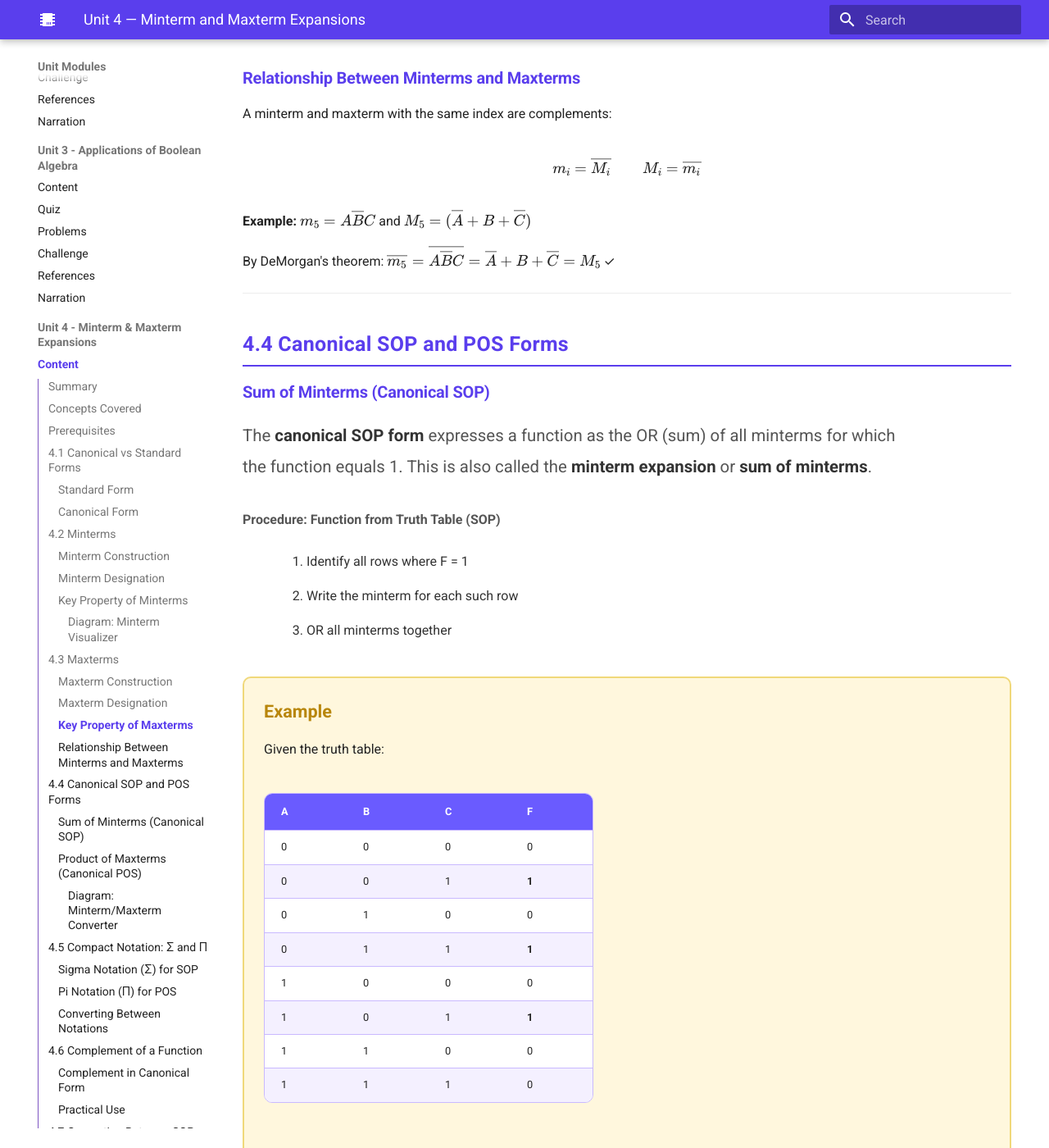
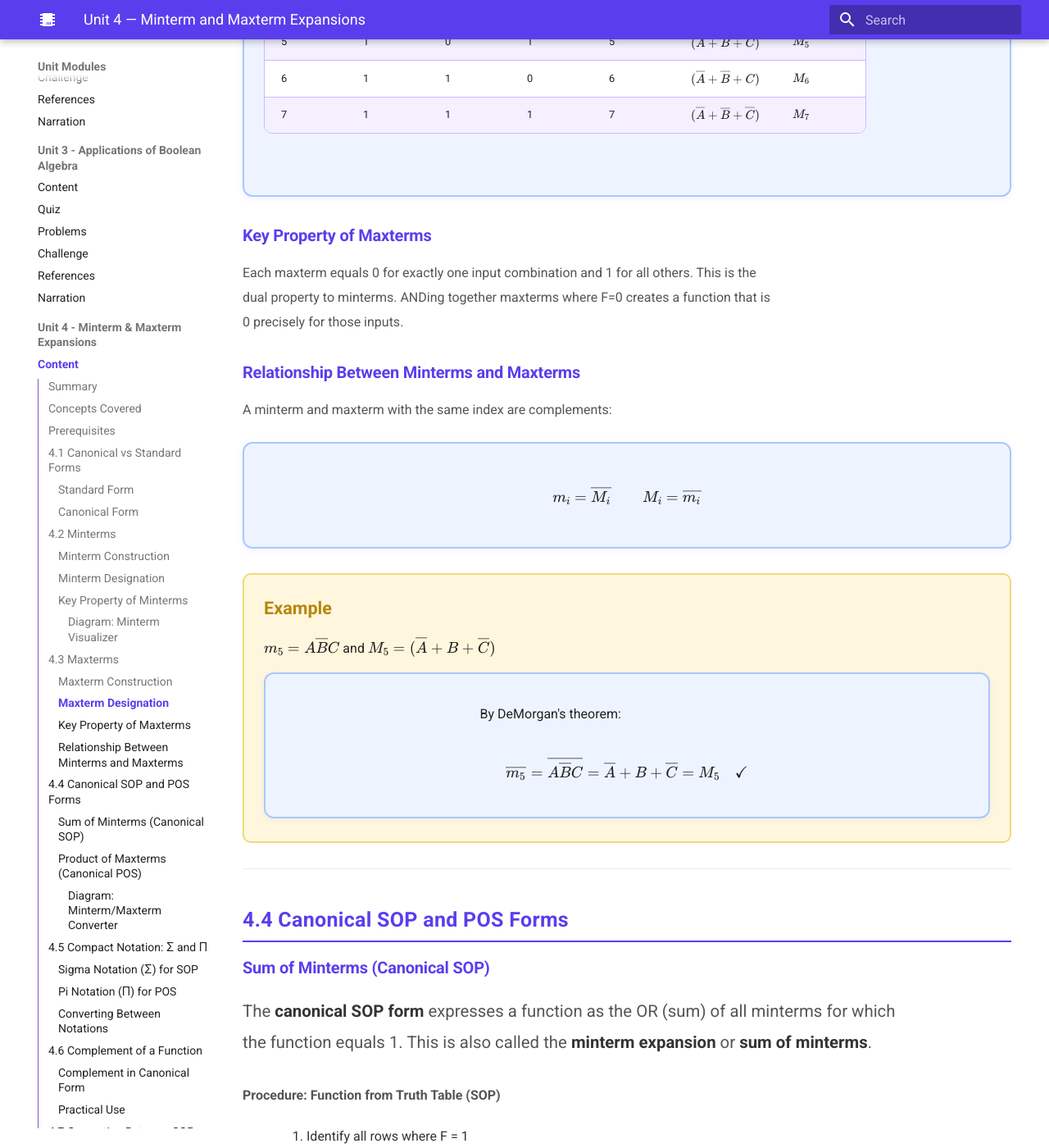
Before and after one commit to Nati-123/intelligent-textbook-ee2301, an MkDocs documentation site: the page built from docs/unit4-minterm-maxterm-expansions/index.md, in a window 1280 px wide and 1400 px high, scrolled down 7196 px. Shown: the whole window at 82% size. Built offline with MkDocs 1.6.1 and Material for MkDocs 9.7.7, drawn with Linux system fonts in a browser that asks for light colours; nearby versions of some CDN libraries; some of the changed text lies outside the part shown.

Commit message:
Apply universal style template to Section 4.3 Maxterms
- Purple heading with bottom border (no gold left bar)
- Intro paragraph with #555 text, 1.85 line-height
- Maxterm Construction: purple bullet markers, red emphasis for
  "opposite of minterm construction" callout
- Yellow example box with purple bullets and arithmatex spans
  for inline math in HTML list items
- Maxterm Designation: styled intro, full 8-row table inside
  blue box (#EEF4FF) with soft shadow
- Key Property: styled #555 paragraph
- Relationship: blue centered math box for complement formula,
  yellow example box with nested blue DeMorgan's derivation

Co-Authored-By: Claude Opus 4.6 <noreply@anthropic.com>

```diff
--- a/docs/unit4-minterm-maxterm-expansions/index.md
+++ b/docs/unit4-minterm-maxterm-expansions/index.md
@@ -220,29 +220,48 @@ Implementation: p5.js with responsive canvas
 
 ---
 
-## 4.3 Maxterms
+<h2 id="43-maxterms" style="color: #5A3EED !important; border-left: none !important; border-bottom: 2px solid #5A3EED; padding-left: 0 !important; padding-bottom: 0.4rem; font-weight: 800; margin-top: 2.2rem; margin-bottom: 0.8rem;">4.3 Maxterms</h2>
 
-A **maxterm** is a sum term containing all n variables of the function, where each variable appears exactly once in either complemented or uncomplemented form. Maxterms are the dual of minterms.
+<p style="color: #555; line-height: 1.85; font-size: 1.02rem; margin-bottom: 1.5rem;">
+A <strong style="color: #333;">maxterm</strong> is a sum term containing all n variables of the function, where each variable appears exactly once in either complemented or uncomplemented form. Maxterms are the dual of minterms.
+</p>
 
 ### Maxterm Construction
 
+<p style="color: #555; line-height: 1.85; margin-bottom: 1rem;">
 For each row of a truth table where the output is 0:
+</p>
 
-- Include the variable **complemented** if its value is 1
-- Include the variable **uncomplemented** if its value is 0
+<ul style="list-style: none; padding-left: 0.8rem; margin: 0.8rem 0 1rem 0;">
+<li style="margin-bottom: 0.9rem; line-height: 1.75; color: #333;"><span style="color: #5A3EED; font-weight: 700; margin-right: 0.5rem;">&#9679;</span> Include the variable <strong>complemented</strong> if its value is 1</li>
+<li style="margin-bottom: 0.9rem; line-height: 1.75; color: #333;"><span style="color: #5A3EED; font-weight: 700; margin-right: 0.5rem;">&#9679;</span> Include the variable <strong>uncomplemented</strong> if its value is 0</li>
+</ul>
 
-This is the **opposite** of minterm construction!
+<p style="color: #D32F2F; font-weight: 600; line-height: 1.85; margin-bottom: 1rem;">
+This is the <strong>opposite</strong> of minterm construction!
+</p>
 
-**Example:** For 3 variables (A, B, C), construct the maxterm for input 101:
+<div style="background: #FFF7DD; border: 2px solid #F0D87A; border-radius: 10px; padding: 24px; margin: 1.5rem 0;" markdown>
+<p style="color: #B8860B; font-weight: 700; font-size: 1.08rem; margin-top: 0; margin-bottom: 14px;">Example</p>
 
-- A = 1 → include $\overline{A}$
-- B = 0 → include B
-- C = 1 → include $\overline{C}$
-- Maxterm: $(\overline{A} + B + \overline{C})$
+For 3 variables (A, B, C), construct the maxterm for input 101:
+
+<ul style="list-style: none; padding-left: 0.8rem; margin: 0.8rem 0 1rem 0;">
+<li style="margin-bottom: 0.6rem; line-height: 1.75; color: #333;"><span style="color: #5A3EED; font-weight: 700; margin-right: 0.5rem;">&#9679;</span> A = 1 &rarr; include <span class="arithmatex">\(\overline{A}\)</span></li>
+<li style="margin-bottom: 0.6rem; line-height: 1.75; color: #333;"><span style="color: #5A3EED; font-weight: 700; margin-right: 0.5rem;">&#9679;</span> B = 0 &rarr; include B</li>
+<li style="margin-bottom: 0.6rem; line-height: 1.75; color: #333;"><span style="color: #5A3EED; font-weight: 700; margin-right: 0.5rem;">&#9679;</span> C = 1 &rarr; include <span class="arithmatex">\(\overline{C}\)</span></li>
+<li style="margin-bottom: 0; line-height: 1.75; color: #333;"><span style="color: #5A3EED; font-weight: 700; margin-right: 0.5rem;">&#9679;</span> Maxterm: <span class="arithmatex">\((\overline{A} + B + \overline{C})\)</span></li>
+</ul>
+
+</div>
 
 ### Maxterm Designation
 
-Each maxterm has a unique **maxterm designation** equal to the decimal value of the input combination. Maxterms are denoted with capital M.
+<p style="color: #555; line-height: 1.85; margin-bottom: 1rem;">
+Each maxterm has a unique <strong style="color: #333;">maxterm designation</strong> equal to the decimal value of the input combination. Maxterms are denoted with capital M.
+</p>
+
+<div style="background: #EEF4FF; border: 2px solid #A8C8FF; border-radius: 12px; padding: 20px 24px; margin: 1.2rem 0; box-shadow: 0 2px 8px rgba(90,61,237,0.07);" markdown>
 
 | Row | A | B | C | Decimal | Maxterm | Designation |
 |-----|---|---|---|---------|---------|-------------|
@@ -255,19 +274,40 @@ Each maxterm has a unique **maxterm designation** equal to the decimal value of
 | 6 | 1 | 1 | 0 | 6 | $(\overline{A} + \overline{B} + C)$ | $M_6$ |
 | 7 | 1 | 1 | 1 | 7 | $(\overline{A} + \overline{B} + \overline{C})$ | $M_7$ |
 
+</div>
+
 ### Key Property of Maxterms
 
+<p style="color: #555; line-height: 1.85; margin-bottom: 1.5rem;">
 Each maxterm equals 0 for exactly one input combination and 1 for all others. This is the dual property to minterms. ANDing together maxterms where F=0 creates a function that is 0 precisely for those inputs.
+</p>
 
 ### Relationship Between Minterms and Maxterms
 
+<p style="color: #555; line-height: 1.85; margin-bottom: 1rem;">
 A minterm and maxterm with the same index are complements:
+</p>
+
+<div style="background: #EEF4FF; border: 2px solid #A8C8FF; border-radius: 12px; padding: 28px 32px; margin: 1.2rem 0; text-align: center; box-shadow: 0 2px 8px rgba(90,61,237,0.07);" markdown>
 
 $$m_i = \overline{M_i} \qquad M_i = \overline{m_i}$$
 
-**Example:** $m_5 = A\overline{B}C$ and $M_5 = (\overline{A} + B + \overline{C})$
+</div>
 
-By DeMorgan's theorem: $\overline{m_5} = \overline{A\overline{B}C} = \overline{A} + B + \overline{C} = M_5$ ✓
+<div style="background: #FFF7DD; border: 2px solid #F0D87A; border-radius: 10px; padding: 24px; margin: 1.5rem 0;" markdown>
+<p style="color: #B8860B; font-weight: 700; font-size: 1.08rem; margin-top: 0; margin-bottom: 14px;">Example</p>
+
+$m_5 = A\overline{B}C$ and $M_5 = (\overline{A} + B + \overline{C})$
+
+<div style="background: #EEF4FF; border: 2px solid #A8C8FF; border-radius: 12px; padding: 20px 24px; margin: 14px 0 4px 0; text-align: center; box-shadow: 0 2px 8px rgba(90,61,237,0.07);" markdown>
+
+By DeMorgan's theorem:
+
+$$\overline{m_5} = \overline{A\overline{B}C} = \overline{A} + B + \overline{C} = M_5 \quad \checkmark$$
+
+</div>
+
+</div>
 
 ---
 
```
